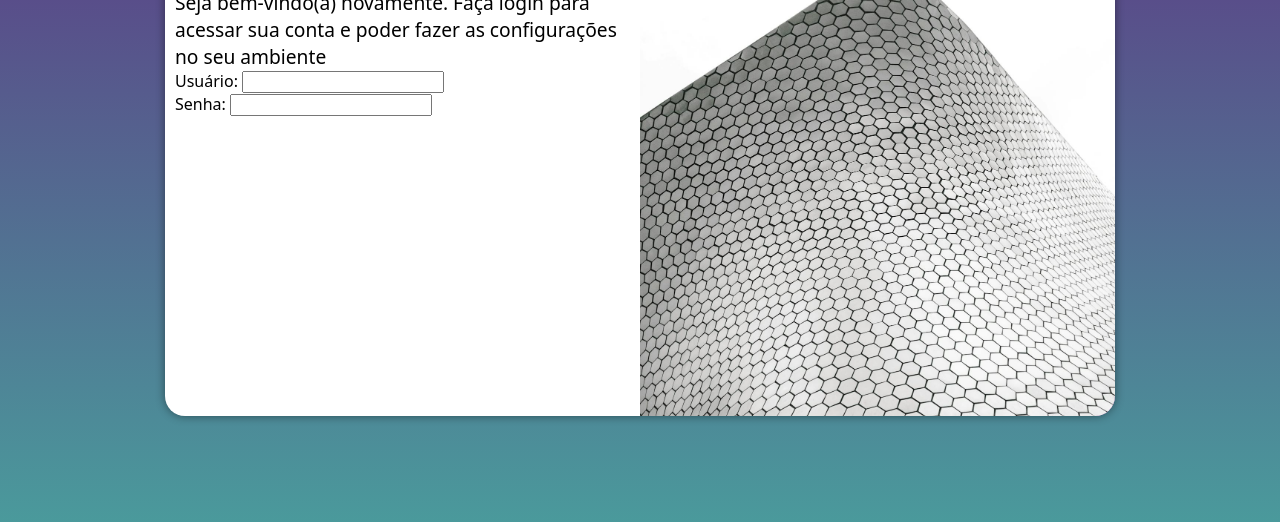
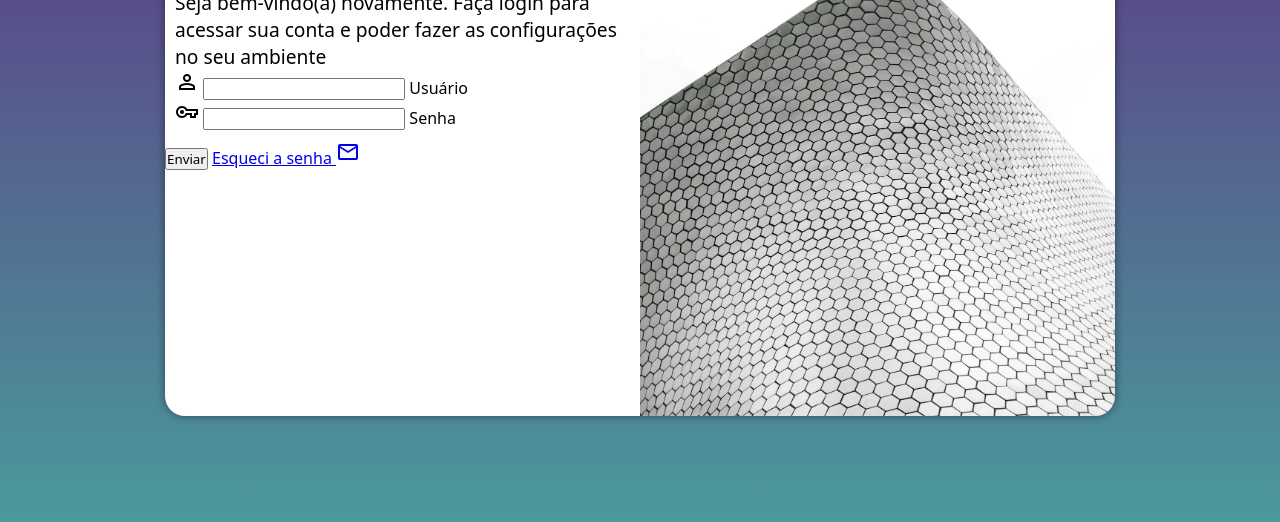
Before and after one commit to PadawanXXVI/projeto-tela-login, a plain HTML site: page index.html in a window 1280 px wide. Shown: the part 234-756 px from the top of the page. Drawn offline with nearby package versions, Linux system fonts and the light colour scheme.

Commit message:
Atualização
Atualização do formulário de login

```diff
--- a/index.html
+++ b/index.html
@@ -4,6 +4,7 @@
     <meta charset="UTF-8">
     <meta name="viewport" content="width=device-width, initial-scale=1.0">
     <title>Tela de Login</title>
+    <link rel="stylesheet" href="https://fonts.googleapis.com/css2?family=Material+Symbols+Outlined:opsz,wght,FILL,GRAD@20..48,100..700,0..1,-50..200" />
     <link rel="stylesheet" href="estilos/style.css">
     <link rel="stylesheet" href="estilos/media-queries.css">
 </head>
@@ -18,13 +19,17 @@
                 <p>Seja bem-vindo(a) novamente. Faça login para acessar sua conta e poder fazer as configurações no seu ambiente</p>
                 <form action="login.php" method="post">
                     <div class="campo">
-                        <label for="ilogin">Usuário: </label>
+                        <span class="material-symbols-outlined">person</span>
                         <input type="email" name="login" id="ilogin" required>
+                        <label for="ilogin">Usuário</label>
                     </div>
                     <div class="campo"></div>
-                       <label for="isenha">Senha: </label>
+                        <span class="material-symbols-outlined">vpn_key</span>
                         <input type="password" name="senha" id="isenha">
+                        <label for="isenha">Senha</label>
                     </div>
+                    <input type="submit" value="Enviar">
+                    <a href="esqueci.html">Esqueci a senha <span class="material-symbols-outlined">mail</span></a>
                 </form>
             </div>
         </section>
```
